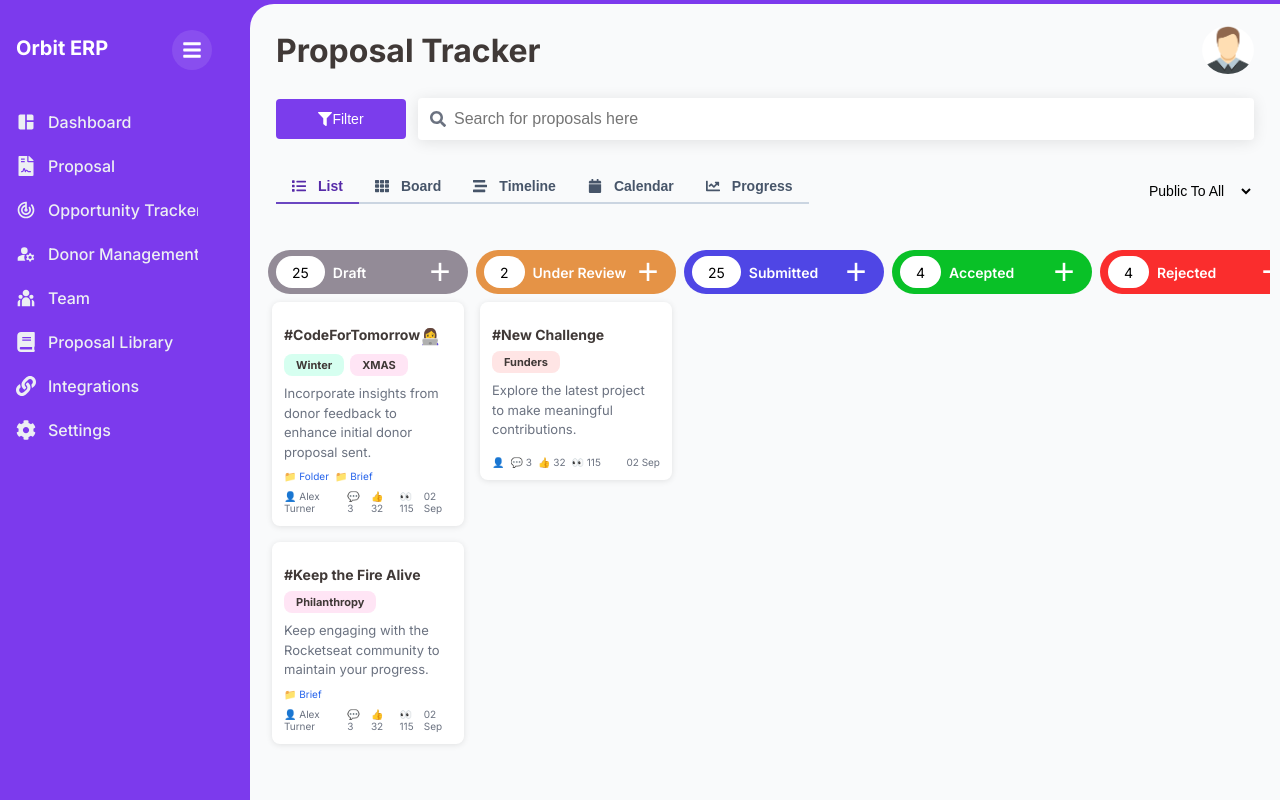
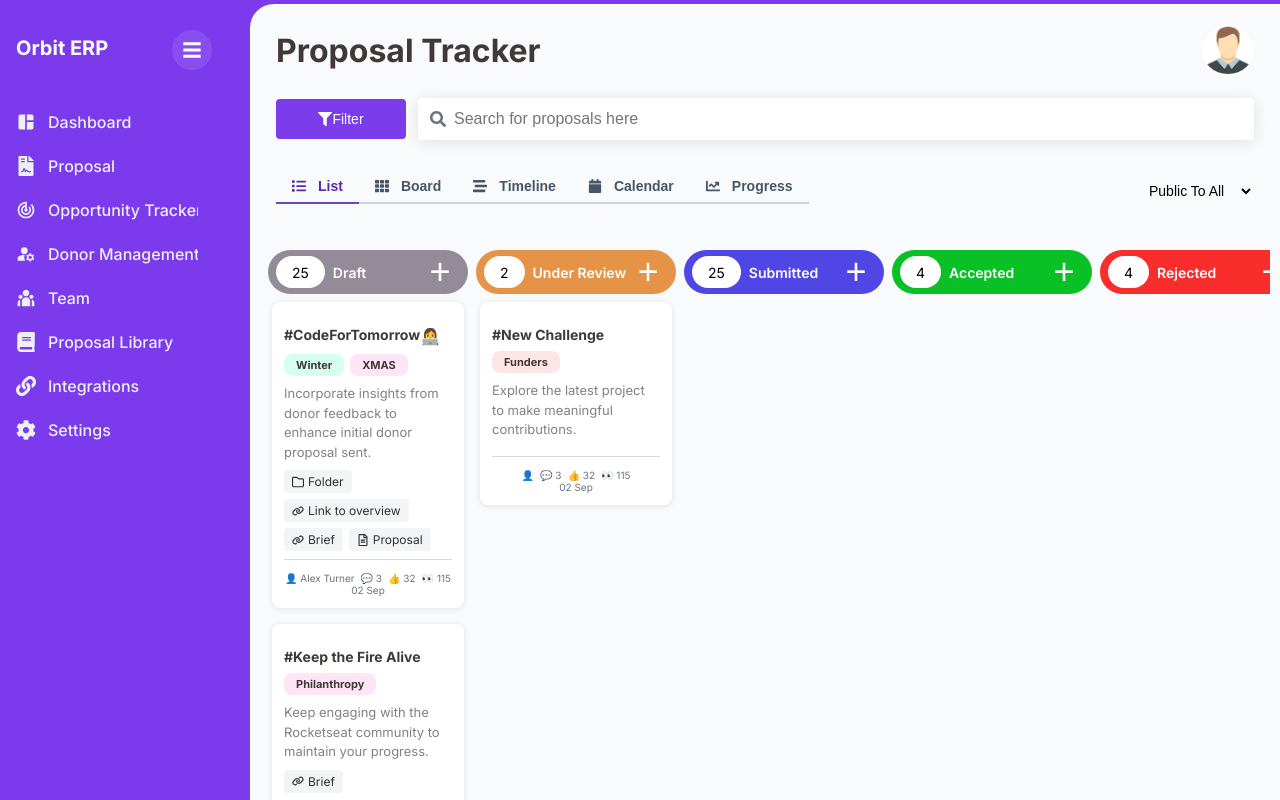
Before and after one commit to Circuit-Pointe-Charity-Foundation/OrbitERP, a React (Create React App) app: page / in a window 1280 px wide. Built offline with nearby package versions, Linux system fonts and the light colour scheme.

Commit message:
Update Proposal Cards

```diff
--- a/src/components/ProposalCard.js
+++ b/src/components/ProposalCard.js
@@ -1,5 +1,8 @@
 import React from "react";
 import styled from "styled-components";
+
+import { FaRegFileAlt } from "react-icons/fa";
+import { FaLink, FaRegFolder } from "react-icons/fa6";
 
 // List of tag background colors
 const colors = [
@@ -61,7 +64,7 @@ const Tag = styled.span`
 `;
 
 const Description = styled.p`
-  color: #6b7280;
+  color: #828282;
   font-size: 13px;
   font-weight: 400;
   line-height: 1.5;
@@ -71,22 +74,53 @@ const Description = styled.p`
 const AttachmentContainer = styled.div`
   display: flex;
   gap: 6px;
-  margin-bottom: 8px;
+  margin-bottom: 12px;
+  padding-bottom: 8px;
+  flex-wrap: wrap;
+  border-bottom: 1px solid rgb(218, 218, 218);
 `;
 
 const Attachment = styled.span`
-  color: #2563eb;
-  font-size: 10px;
+  color: #313131;
+  font-size: 12px;
+  font-weight: 400;
+  display: flex;
+  align-items: center;
+  gap: 4px;
+  font-size: 12px;
+  background-color: #f3f4f6;
+  padding: 4px 8px;
+  border-radius: 4px;
+  cursor: pointer;
+  &:hover {
+    background-color: #e5e7eb;
+  }
 `;
+const getAttachmentIcon = (attachment) => {
+  switch (attachment.toLowerCase()) {
+    case "folder":
+      return <FaRegFolder />;
+    case "link to overview":
+    case "link":
+    case "brief":
+      return <FaLink />;
+    case "proposal":
+    default:
+      return <FaRegFileAlt />;
+  }
+};
 
 const Footer = styled.div`
   display: flex;
+  flex-direction: column;
   justify-content: space-between;
   align-items: center;
 `;
 
 const Metrics = styled.div`
   display: flex;
+  justify-content: space-between;
+  align-items: center;
   gap: 6px;
   color: #6b7280;
   font-size: 10px;
@@ -117,7 +151,9 @@ const ProposalCard = ({ proposal }) => {
       <Description>{proposal.description}</Description>
       <AttachmentContainer>
         {proposal.attachments.map((attachment, index) => (
-          <Attachment key={index}>📁 {attachment}</Attachment>
+          <Attachment key={index}>
+            {getAttachmentIcon(attachment)} {"  "} {attachment}
+          </Attachment>
         ))}
       </AttachmentContainer>
       <Footer>
--- a/src/data/proposals.js
+++ b/src/data/proposals.js
@@ -7,7 +7,7 @@ export const proposals = [
     tags: ["Winter", "XMAS"],
     description:
       "Incorporate insights from donor feedback to enhance initial donor proposal sent.",
-    attachments: ["Folder", "Brief"],
+    attachments: ["Folder", "Link to overview", "Brief", "Proposal"],
     assignedTo: "Alex Turner",
     comments: 3,
     likes: 32,
```
